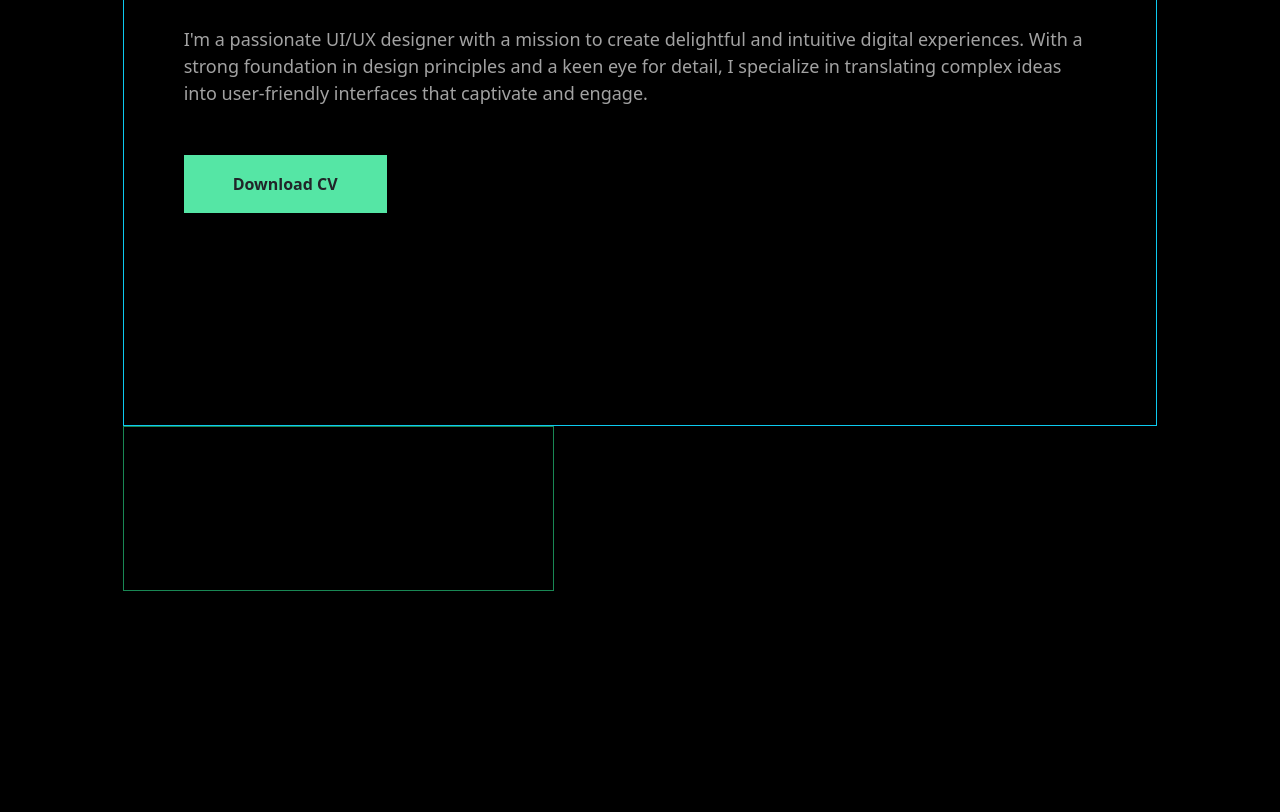
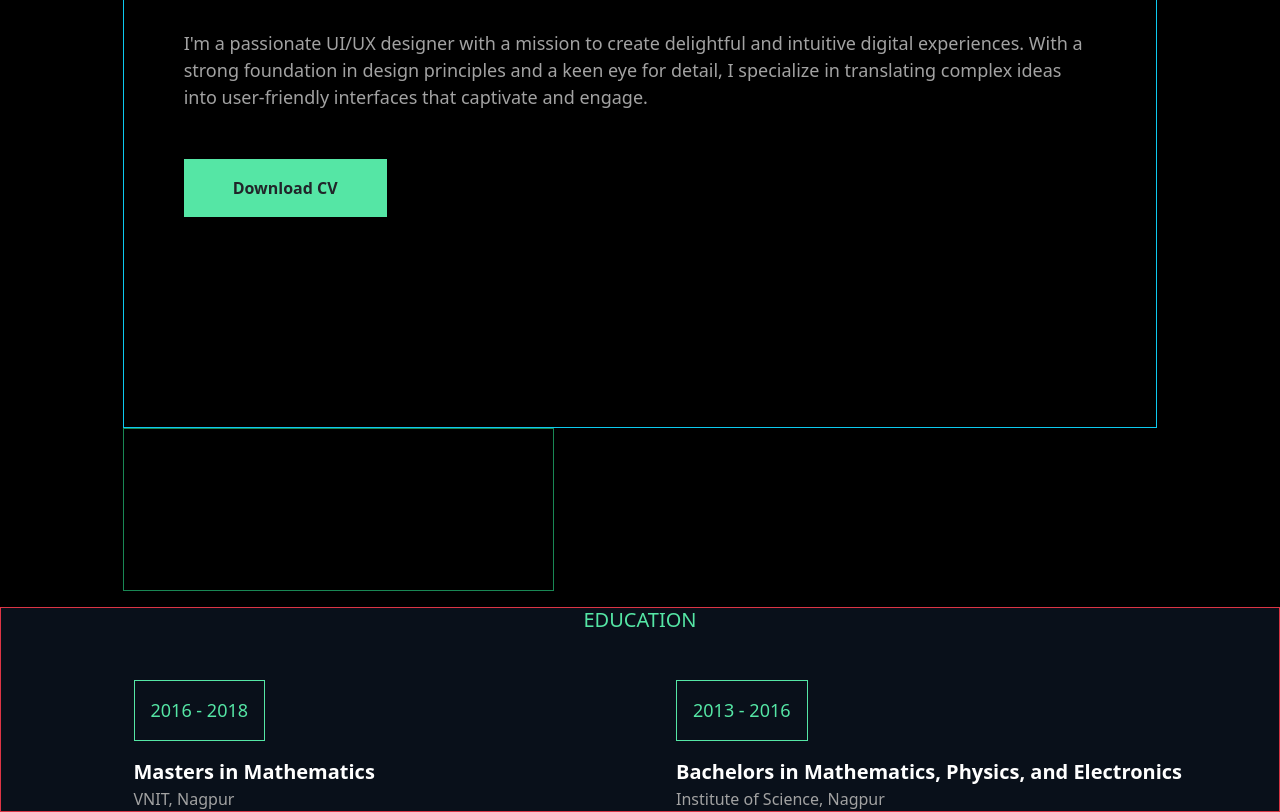
Before and after one commit to prachii007/My-Portfolio-Website, a plain HTML site: page index.html in a window 1280 px wide. Shown: the part 279-1091 px from the top of the page. Before the commit the page ends 886 px from the top, so only its background shows below. Drawn offline with nearby package versions, Linux system fonts and the light colour scheme; a web font is replaced by a local one.

Commit message:
create and style education section

```diff
--- a/index.css
+++ b/index.css
@@ -8,7 +8,13 @@
  }
 
  h2 {
-     font-size: 55/16px;
+     font-size: 35px;
+ }
+
+ h3 {
+     font-size: 20px;
+     color: #55e6a5;
+
  }
 
  .Navbar-Bg-Color {
@@ -51,11 +57,12 @@
      /* background-color: #09101a; */
      height: 100vh;
  }
-.About-Me-Text{
-    color: #a2a2a2;
-    font-weight: 500;
-    font-size: 18px;
-}
+
+ .About-Me-Text {
+     color: #a2a2a2;
+     font-weight: 500;
+     font-size: 18px;
+ }
 
  .Square {
      border: 15px solid #55e6a5;
@@ -96,3 +103,26 @@
      background-color: #141c27;
      color: white;
  }
+
+ .Education-Section {
+     background-color: #09101a;
+ }
+
+ .Years {
+     border: 1px solid #55e6a5;
+     width: fit-content;
+     color: #55e6a5;
+     font-weight: 400;
+     font-size: 18px;
+ }
+
+
+
+ .College {
+     color: #a2a2a2;
+     font-weight: 400;
+ }
+
+ .College:hover {
+     color: #55e6a5;
+ }
--- a/index.html
+++ b/index.html
@@ -77,7 +77,22 @@
         </div>
     </div>
     <!-- Header Component ends -->
-    <!-- <div class="hexagon"></div> -->
+    <div class="Education-Section col-12 border border-danger m-auto">
+        <h3 class="text-uppercase text-center mb-5">Education</h3>
+        <div class="row justify-content-center">
+            <div class="col-5 ms-5">
+                <div class="Years p-3 mb-3">2016 - 2018</div>
+                <div class="fw-bold fs-5">Masters in Mathematics</div>
+                <a class="College text-decoration-none" href="https://vnit.ac.in/">VNIT, Nagpur</a>
+            </div>
+            <div class="col-5">
+                <div class="Years p-3 mb-3">2013 - 2016</div>
+                <div class="fw-bold fs-5">Bachelors in Mathematics, Physics, and Electronics</div>
+                <a class="College text-decoration-none" href="https://www.iscnagpur.ac.in/">Institute of Science,
+                    Nagpur</a>
+            </div>
+        </div>
+    </div>
     <script src="https://cdn.jsdelivr.net/npm/bootstrap@5.3.2/dist/js/bootstrap.bundle.min.js"
         integrity="sha384-C6RzsynM9kWDrMNeT87bh95OGNyZPhcTNXj1NW7RuBCsyN/o0jlpcV8Qyq46cDfL"
         crossorigin="anonymous"></script>
```
